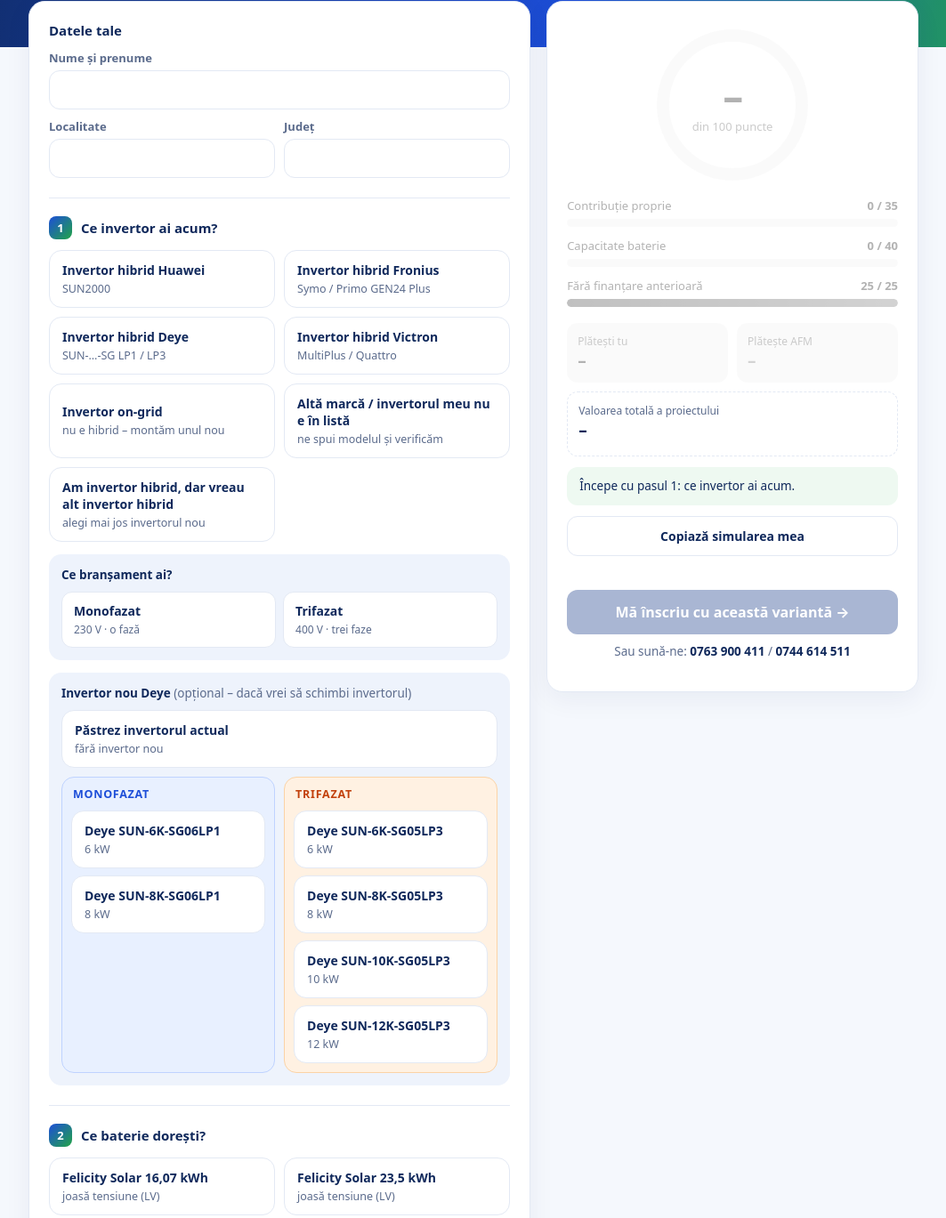
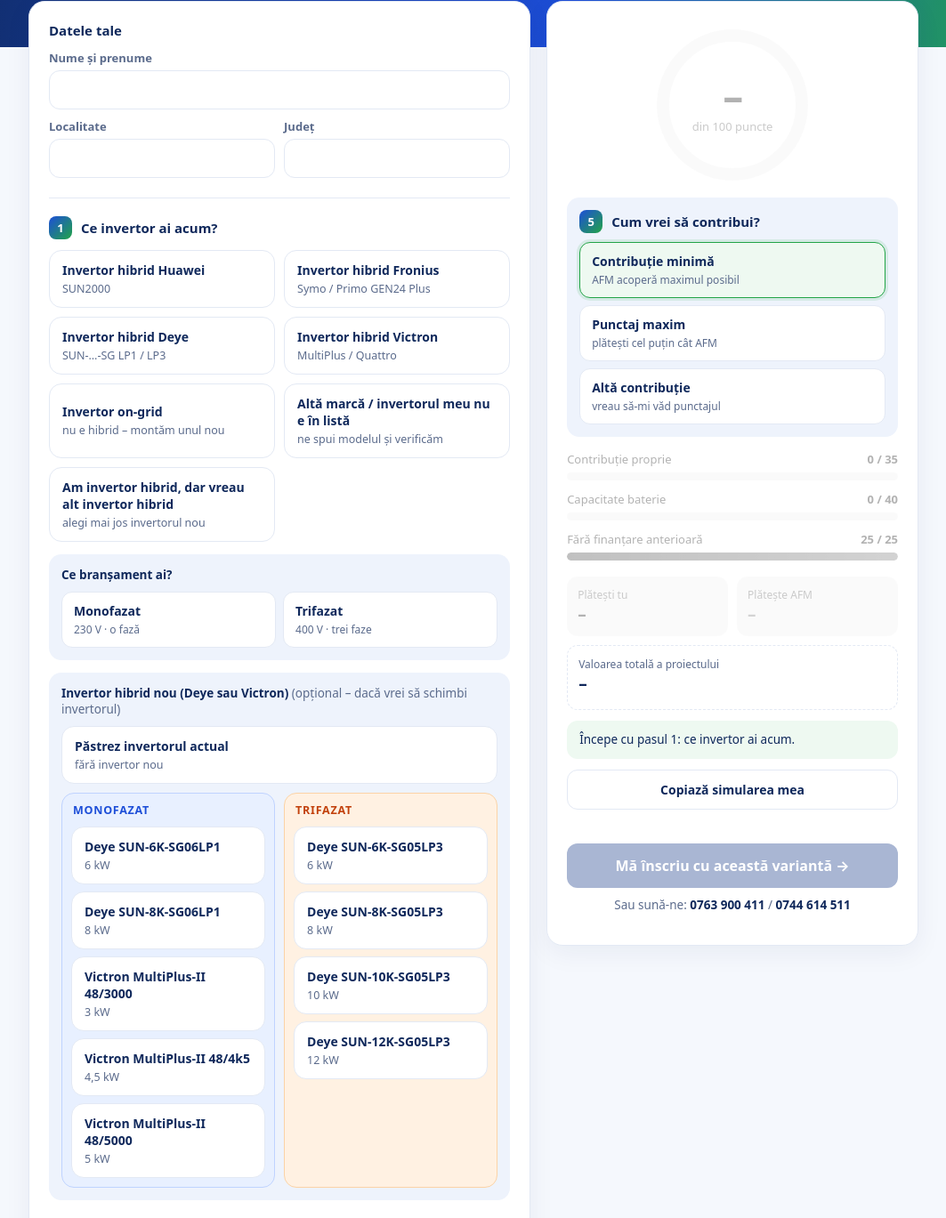
Before and after one commit to Pyxyqa/masi-calculator, a plain HTML site: page index.html in a window 1280 px wide. Shown: the part 283-1652 px from the top of the page at 89% size, without its empty margins (108-1171 px from the left). Drawn offline with Linux system fonts and the light colour scheme.

Commit message:
Victron + smartmeter, combinatie Huawei, butoane contributie sub punctaj

```diff
--- a/index.html
+++ b/index.html
@@ -129,6 +129,10 @@
   .gdpr summary{cursor:pointer;font-weight:700;padding:8px 0;color:var(--navy)}
   .gdpr h4{margin:12px 0 4px;font-size:13.5px}.gdpr p,.gdpr ul{margin:4px 0}.gdpr ul{padding-left:18px}
   footer a{color:var(--navy)}
+  .modebox{margin:4px 0 16px;padding:14px;border-radius:14px;background:var(--soft)}
+  .modebox .step{margin-bottom:10px}
+  .modebox .seg{grid-template-columns:1fr}
+  .modebox .sub{background:#fff}
   footer{max-width:1000px;margin:6px auto 0;font-size:12px;color:var(--muted);line-height:1.55;padding:0 16px 30px}
 </style>
 </head>
@@ -171,7 +175,7 @@
         </div>
       </div>
       <div class="sub" id="newInvBox">
-        <p class="lbl">Invertor nou Deye <span id="niNote" style="font-weight:500;color:var(--muted)"></span></p>
+        <p class="lbl">Invertor hibrid nou (Deye sau Victron) <span id="niNote" style="font-weight:500;color:var(--muted)"></span></p>
         <div class="opts" id="newKeep"></div>
         <div class="cols">
           <div class="col mono" id="colM"><p class="colh">Monofazat</p></div>
@@ -186,32 +190,22 @@
     </div>
     <div class="section">
       <p class="step"><span class="num">3</span>Câte module dorești?</p>
-      <div class="stepper">
+      <div class="stepper" id="stepOne">
         <button id="minus" aria-label="Mai puține module">−</button>
         <span class="n" id="mods">1</span>
         <button id="plus" aria-label="Mai multe module">+</button>
-        <span class="cap">Capacitate totală: <b id="capTxt">–</b></span>
       </div>
+      <div id="stepMix" hidden>
+        <div class="stepper" style="margin-bottom:10px"><button id="m5" aria-label="Mai puține module de 5 kWh">−</button><span class="n" id="n5">1</span><button id="p5" aria-label="Mai multe module de 5 kWh">+</button><span class="cap">× LUNA2000-S1 <b>5 kWh</b></span></div>
+        <div class="stepper"><button id="m7" aria-label="Mai puține module de 6,9 kWh">−</button><span class="n" id="n7">1</span><button id="p7" aria-label="Mai multe module de 6,9 kWh">+</button><span class="cap">× LUNA2000-S1 <b>6,9 kWh</b></span></div>
+      </div>
+      <p class="cap" style="margin:10px 0 0;font-size:14px;color:var(--muted)">Capacitate totală: <b id="capTxt" style="color:var(--ink)">–</b></p>
     </div>
     <div class="section">
       <p class="step"><span class="num">4</span>Ai mai primit bani publici pentru o baterie?</p>
       <div class="seg two" id="prior">
         <button data-p="0" aria-pressed="true">Nu<small>ex. doar panouri prin Casa Verde</small></button>
         <button data-p="1" aria-pressed="false">Da<small>Casa Verde 2024, REPower etc.</small></button>
-      </div>
-    </div>
-    <div class="section">
-      <p class="step"><span class="num">5</span>Cum vrei să contribui?</p>
-      <div class="seg" id="mode">
-        <button data-m="min" aria-pressed="true">Contribuție minimă<small>AFM acoperă maximul posibil</small></button>
-        <button data-m="max" aria-pressed="false">Punctaj maxim<small>plătești cel puțin cât AFM</small></button>
-        <button data-m="custom" aria-pressed="false">Altă contribuție<small>vreau să-mi văd punctajul</small></button>
-      </div>
-      <div class="sub" id="customBox" hidden>
-        <p class="lbl">Ce contribuție dorești?</p>
-        <p class="ctx" id="customCtx"></p>
-        <div class="money-in"><input id="cIn" type="number" inputmode="numeric" min="0" step="100" value="10000"><span>lei</span></div>
-        <p class="note">💡 Pentru punctaj maxim la contribuție (35 de puncte), suma plătită de tine trebuie să fie cel puțin egală cu suma cerută de la AFM, adică minim jumătate din valoarea proiectului.</p>
       </div>
     </div>
   </section>
@@ -227,6 +221,20 @@
         <div class="val"><div><b id="score">–</b><br><span>din 100 puncte</span></div></div>
       </div>
       <div class="verdict" id="verdict"></div>
+    <div id="modeBox" class="modebox">
+      <p class="step"><span class="num">5</span>Cum vrei să contribui?</p>
+      <div class="seg" id="mode">
+        <button data-m="min" aria-pressed="true">Contribuție minimă<small>AFM acoperă maximul posibil</small></button>
+        <button data-m="max" aria-pressed="false">Punctaj maxim<small>plătești cel puțin cât AFM</small></button>
+        <button data-m="custom" aria-pressed="false">Altă contribuție<small>vreau să-mi văd punctajul</small></button>
+      </div>
+      <div class="sub" id="customBox" hidden>
+        <p class="lbl">Ce contribuție dorești?</p>
+        <p class="ctx" id="customCtx"></p>
+        <div class="money-in"><input id="cIn" type="number" inputmode="numeric" min="0" step="100" value="10000"><span>lei</span></div>
+        <p class="note">💡 Pentru punctaj maxim la contribuție (35 de puncte), suma plătită de tine trebuie să fie cel puțin egală cu suma cerută de la AFM, adică minim jumătate din valoarea proiectului.</p>
+      </div>
+    </div>
       <div id="bars"></div>
       <div class="money">
         <div><small>Plătești tu</small><b id="pay">–</b></div>
@@ -266,7 +274,7 @@
 </div>
 </main>
 <footer>
-  Estimare după varianta oficială a ghidului de finanțare AFM Casa Verde Baterii 2026, publicată la 17-11-2026. Punctaj: contribuție proprie maxim 35 p = 37,5 × (contribuția ta ÷ suma cerută de la AFM) − 2,5 (minim 10 p); capacitate maxim 40 p = 4 × kWh − 20 (maximul de la 15 kWh); fără finanțare anterioară pentru stocare 25 p. Finanțarea AFM: cel mult 75% din valoarea bateriei și cel mult 15.000 lei; capacitate minimă 10 kWh. Invertorul nou Deye (obligatoriu la on-grid, opțional în rest) se plătește de client și nu e finanțat de AFM. Prețurile MASI sunt cu TVA și se confirmă printr-o ofertă personalizată; finanțarea se aprobă exclusiv de AFM.<br>
+  Estimare după varianta oficială a ghidului de finanțare AFM Casa Verde Baterii 2026, publicată la 17-11-2026. Punctaj: contribuție proprie maxim 35 p = 37,5 × (contribuția ta ÷ suma cerută de la AFM) − 2,5 (minim 10 p); capacitate maxim 40 p = 4 × kWh − 20 (maximul de la 15 kWh); fără finanțare anterioară pentru stocare 25 p. Finanțarea AFM: cel mult 75% din valoarea bateriei și cel mult 15.000 lei; capacitate minimă 10 kWh. Invertorul nou Deye sau Victron (obligatoriu la on-grid, opțional în rest; la Victron e inclus și smartmeterul Victron) se plătește de client și nu e finanțat de AFM. Prețurile MASI sunt cu TVA și se confirmă printr-o ofertă personalizată; finanțarea se aprobă exclusiv de AFM.<br>
   MASI Smart Energy S.R.L. · m.sima@masismartenergy.ro · <a href="#gdprNote" onclick="document.getElementById('gdprNote').open=true">Date personale (GDPR)</a> · 0763 900 411 / 0744 614 511
   <details class="gdpr" id="gdprNote">
         <summary>Nota de informare privind datele personale (GDPR)</summary>
@@ -297,7 +305,9 @@ const BATS=[
   {id:'LUN5',   name:'Huawei LUNA2000-S1 5 kWh', kwh:5,     mod:9400,  fix:0+5000,    type:'HV'},
   {id:'LUN7',   name:'Huawei LUNA2000-S1 6,9 kWh',kwh:6.9,  mod:13000, fix:0+5000,    type:'HV'},
   {id:'BYD2.56',name:'BYD Battery-Box HVS 2,56 kWh',kwh:2.56,mod:4600, fix:2800+5000, type:'HV'},
-  {id:'RES3.97',name:'Fronius Reserva 3,97 kWh', kwh:3.97,  mod:8200,  fix:5600+5000, type:'HV'}
+  {id:'RES3.97',name:'Fronius Reserva 3,97 kWh', kwh:3.97,  mod:8200,  fix:5600+5000, type:'HV'},
+  // combinație Huawei: module LUNA 5 kWh + LUNA 6,9 kWh (doar la invertor Huawei)
+  {id:'LUNMIX', name:'Huawei LUNA2000-S1 combinat', kwh:0, mod:0, fix:0+5000, type:'HV', mix:1}
 ];
 const NEWINV=[
   {ph:'M',id:'DEY6M', name:'Deye SUN-6K-SG06LP1', d:'6 kW · monofazat',  price:4500+3500},
@@ -305,7 +315,11 @@ const NEWINV=[
   {ph:'T',id:'DEY6T', name:'Deye SUN-6K-SG05LP3', d:'6 kW · trifazat',   price:8200+3500},
   {ph:'T',id:'DEY8T', name:'Deye SUN-8K-SG05LP3', d:'8 kW · trifazat',   price:8600+3500},
   {ph:'T',id:'DEY10T',name:'Deye SUN-10K-SG05LP3',d:'10 kW · trifazat',  price:9000+3500},
-  {ph:'T',id:'DEY12T',name:'Deye SUN-12K-SG05LP3',d:'12 kW · trifazat',  price:10000+3500}
+  {ph:'T',id:'DEY12T',name:'Deye SUN-12K-SG05LP3',d:'12 kW · trifazat',  price:10000+3500},
+  // Victron: invertor + montaj + smartmeter Victron (800 lei) inclus la orice variantă
+  {ph:'M',id:'VIC3M',  name:'Victron MultiPlus-II 48/3000', d:'3 kW · smartmeter inclus',   price:3100+3500+800, vic:1},
+  {ph:'M',id:'VIC4.5M',name:'Victron MultiPlus-II 48/4k5',  d:'4,5 kW · smartmeter inclus', price:4000+3500+800, vic:1},
+  {ph:'M',id:'VIC5M',  name:'Victron MultiPlus-II 48/5000', d:'5 kW · smartmeter inclus',   price:4500+3500+800, vic:1}
 ];
 const INVS=[
   {id:'hua',  name:'Invertor hibrid Huawei', d:'SUN2000'},
@@ -319,14 +333,16 @@ const INVS=[
 const NEED_NEW=id=>id==='grid'||id==='swap';
 // compatibilitate baterii: invertor nou Deye -> doar LV; Huawei -> LUNA; Fronius -> Reserva sau BYD
 function allowed(){
-  if(S.newInv&&S.newInv!=='keep')return {ids:['FEL16','FEL23.5','DYN16','DEY16'],why:'Invertorul hibrid Deye este compatibil doar cu bateriile Felicity Solar, Dyness și Deye.'};
-  if(S.inv==='hua')return {ids:['LUN5','LUN7'],why:'La invertorul Huawei se poate monta doar bateria Huawei LUNA2000. Pentru altă baterie alege un invertor nou Deye.'};
+  const ni=NEWINV.find(x=>x.id===S.newInv);
+  if(ni&&ni.vic)return {ids:['FEL16','FEL23.5'],why:'Invertorul Victron este compatibil doar cu bateriile Felicity Solar.'};
+  if(ni)return {ids:['FEL16','FEL23.5','DYN16','DEY16'],why:'Invertorul hibrid Deye este compatibil doar cu bateriile Felicity Solar, Dyness și Deye.'};
+  if(S.inv==='hua')return {ids:['LUN5','LUN7','LUNMIX'],why:'La invertorul Huawei se poate monta doar bateria Huawei LUNA2000 – poți combina module de 5 kWh și 6,9 kWh. Pentru altă baterie alege un invertor nou.'};
   if(S.inv==='dey')return {ids:['FEL16','FEL23.5','DYN16','DEY16'],why:'La invertorul Deye se pot monta bateriile Felicity Solar, Dyness și Deye.'};
-  if(S.inv==='vic')return {ids:['FEL16','FEL23.5'],why:'La invertorul Victron se pot monta doar bateriile Felicity Solar. Pentru altă baterie alege un invertor nou Deye.'};
-  if(S.inv==='fro')return {ids:['RES3.97','BYD2.56'],why:'La invertorul Fronius se pot monta doar bateriile Fronius Reserva sau BYD Battery-Box HVS. Pentru altă baterie alege un invertor nou Deye.'};
+  if(S.inv==='vic')return {ids:['FEL16','FEL23.5'],why:'La invertorul Victron se pot monta doar bateriile Felicity Solar. Pentru altă baterie alege un invertor nou.'};
+  if(S.inv==='fro')return {ids:['RES3.97','BYD2.56'],why:'La invertorul Fronius se pot monta doar bateriile Fronius Reserva sau BYD Battery-Box HVS. Pentru altă baterie alege un invertor nou.'};
   return null;
 }
-const S={ph:null,tip:'',tel:'',nume:'',loc:'',jud:'',inv:null,newInv:null,bat:null,mods:1,mode:'min',c:10000,prior:0};
+const S={ph:null,tip:'',tel:'',nume:'',loc:'',jud:'',inv:null,newInv:null,bat:null,mods:1,n5:1,n7:1,mode:'min',c:10000,prior:0};
 const $=id=>document.getElementById(id);
 const lei=n=>Math.round(n).toLocaleString('ro-RO')+' lei';
 const pts=n=>(Math.round(n*10)/10).toLocaleString('ro-RO');
@@ -345,11 +361,14 @@ mkOpts($('newKeep'),[{id:'keep',name:'Păstrez invertorul actual',d:'fără inve
 ['M','T'].forEach(ph=>{const box=document.createElement('div');box.style.display='grid';box.style.gap='8px';$('col'+ph).appendChild(box);
   mkOpts(box,NEWINV.filter(x=>x.ph===ph).map(x=>({id:x.id,name:x.name,d:x.d.split('·')[0].trim()})),'newInv');});
 $('phase').querySelectorAll('button').forEach(b=>b.onclick=()=>{S.ph=b.dataset.ph;render()});
-mkOpts($('bats'),BATS.map(b=>({id:b.id,name:b.name,d:(b.type==='LV'?'joasă tensiune (LV)':'înaltă tensiune (HV)')})),'bat',o=>{
+mkOpts($('bats'),BATS.map(b=>({id:b.id,name:b.name,d:b.mix?'module de 5 kWh + 6,9 kWh, în ce combinație vrei':(b.type==='LV'?'joasă tensiune (LV)':'înaltă tensiune (HV)')})),'bat',o=>{
   const b=BATS.find(x=>x.id===o.id); // propune nr. minim de module pentru 10 kWh
+  if(b.mix){S.n5=1;S.n7=1;return;}
   S.mods=Math.max(1,Math.ceil(10/b.kwh-1e-9));});
 $('minus').onclick=()=>{S.mods=Math.max(1,S.mods-1);render()};
 $('plus').onclick=()=>{S.mods=Math.min(20,S.mods+1);render()};
+$('m5').onclick=()=>{S.n5=Math.max(S.n7>0?0:1,S.n5-1);render()};$('p5').onclick=()=>{S.n5=Math.min(10,S.n5+1);render()};
+$('m7').onclick=()=>{S.n7=Math.max(S.n5>0?0:1,S.n7-1);render()};$('p7').onclick=()=>{S.n7=Math.min(10,S.n7+1);render()};
 $('mode').querySelectorAll('button').forEach(b=>b.onclick=()=>{S.mode=b.dataset.m;render()});
 $('prior').querySelectorAll('button').forEach(b=>b.onclick=()=>{S.prior=+b.dataset.p;render()});
 ['nume','loc','jud','invTip','tel'].forEach(k=>$(k).oninput=e=>{S[k==='invTip'?'tip':k]=e.target.value.trim();render(true)});
@@ -357,8 +376,10 @@ $('cIn').oninput=e=>{S.c=Math.max(0,+e.target.value||0);render(true)};
 
 function calc(){
   const b=BATS.find(x=>x.id===S.bat); if(!b) return null;
-  const kwh=S.mods*b.kwh;
-  const batTot=S.mods*b.mod+b.fix;
+  const L5=BATS.find(x=>x.id==='LUN5'),L7=BATS.find(x=>x.id==='LUN7');
+  const kwh=b.mix?S.n5*L5.kwh+S.n7*L7.kwh:S.mods*b.kwh;
+  const batTot=b.mix?S.n5*L5.mod+S.n7*L7.mod+b.fix:S.mods*b.mod+b.fix;
+  const batTxt=b.mix?[S.n5?`${S.n5} × LUNA2000-S1 5 kWh`:'',S.n7?`${S.n7} × LUNA2000-S1 6,9 kWh`:''].filter(Boolean).join(' + '):`${S.mods} × ${b.name}`;
   const ni=NEWINV.find(x=>x.id===S.newInv)||null;
   const inv=ni?ni.price:0;
   const tot=batTot+inv;
@@ -369,13 +390,13 @@ function calc(){
   const pk=clamp(4*kwh-20,0,40);
   const pc=afm>0?clamp(37.5*contrib/afm-2.5,10,35):35;
   const pp=S.prior?0:25;
-  return {b,kwh,batTot,inv,ni,tot,afmMax,cmin,contrib,afm,pk,pc,pp,total:pk+pc+pp};
+  return {b,batTxt,kwh,batTot,inv,ni,tot,afmMax,cmin,contrib,afm,pk,pc,pp,total:pk+pc+pp};
 }
 
 function render(fromInput){
   // marcaje
   $('invs').querySelectorAll('.opt').forEach(e=>e.setAttribute('aria-pressed',e.dataset.id===S.inv));
-  $('niNote').textContent=NEED_NEW(S.inv)?'(obligatoriu: alege invertorul hibrid Deye)':S.newInv==='keep'?'(păstrezi invertorul actual – apasă din nou pe buton dacă vrei unul nou)':'(opțional – dacă vrei să schimbi invertorul)';
+  $('niNote').textContent=NEED_NEW(S.inv)?'(obligatoriu: alege invertorul hibrid nou)':S.newInv==='keep'?'(păstrezi invertorul actual – apasă din nou pe buton dacă vrei unul nou)':'(opțional – dacă vrei să schimbi invertorul)';
   $('phase').querySelectorAll('button').forEach(b=>b.setAttribute('aria-pressed',b.dataset.ph===S.ph));
   const curNi=NEWINV.find(x=>x.id===S.newInv); if(curNi&&S.ph&&curNi.ph!==S.ph)S.newInv=null;
   ['M','T'].forEach(ph=>$('col'+ph).classList.toggle('off',S.newInv==='keep'||(!!S.ph&&S.ph!==ph)));
@@ -385,6 +406,11 @@ function render(fromInput){
   if(al&&S.bat&&!al.ids.includes(S.bat)){S.bat=null;}
   $('bats').querySelectorAll('.opt').forEach(e=>{e.disabled=!!al&&!al.ids.includes(e.dataset.id);e.setAttribute('aria-pressed',e.dataset.id===S.bat);});
   $('batHint').textContent=al?al.why:'';
+  const mixOk=S.inv==='hua'&&!(S.newInv&&S.newInv!=='keep');
+  const mixBtn=$('bats').querySelector('.opt[data-id="LUNMIX"]'); if(mixBtn)mixBtn.style.display=mixOk?'':'none';
+  if(!mixOk&&S.bat==='LUNMIX')S.bat=null;
+  const isMix=S.bat==='LUNMIX'; $('stepOne').style.display=isMix?'none':''; $('stepMix').hidden=!isMix;
+  $('n5').textContent=S.n5; $('n7').textContent=S.n7;
   $('mods').textContent=S.mods;
   $('mode').querySelectorAll('button').forEach(b=>b.setAttribute('aria-pressed',b.dataset.m===S.mode));
   $('prior').querySelectorAll('button').forEach(b=>b.setAttribute('aria-pressed',+b.dataset.p===S.prior));
@@ -413,7 +439,7 @@ function render(fromInput){
   const msgs=[];let blocked=false;
   if(!S.inv)msgs.push(['tip','Începe cu pasul 1: ce invertor ai acum.']);
   if(!S.ph&&S.inv&&S.inv!=='unk')msgs.push(['tip','Spune-ne și ce branșament ai: monofazat sau trifazat.']);
-  if(NEED_NEW(S.inv)&&!(S.newInv&&S.newInv!=='keep')){msgs.push(['tip','Alege invertorul hibrid Deye nou pe care îl dorești.']);blocked=true;}
+  if(NEED_NEW(S.inv)&&!(S.newInv&&S.newInv!=='keep')){msgs.push(['tip','Alege invertorul hibrid nou pe care îl dorești.']);blocked=true;}
   if(!r){
     $('capTxt').textContent='–';
     if(S.inv)msgs.push(['tip','Alege bateria la pasul 2.']);
@@ -449,11 +475,11 @@ function show(r,msgs,blocked){
     $('verdict').textContent=t>=99.95?'Punctaj maxim – cele mai bune șanse 🎉':t>90?'Punctaj bun':t>=75?'Punctaj slab – vezi sfaturile de mai jos':'Punctaj foarte slab – vezi sfaturile de mai jos';
     $('bars').innerHTML=bars(r);
     $('pay').textContent=lei(r.contrib);$('afm').textContent=lei(r.afm);$('tot').textContent=lei(r.tot);
-    $('incl').textContent=r.inv?`Include bateria și invertorul ${r.ni.name}, instalare, configurare, verificare priză de pământ, punere în funcțiune și actualizare dosar prosumator.`:'Include BMS și actualizare dosar prosumator.';
+    $('incl').textContent=r.inv?`Include bateria și invertorul ${r.ni.name}${r.ni.vic?' (smartmeter Victron inclus)':''}, instalare, configurare, verificare priză de pământ, punere în funcțiune și actualizare dosar prosumator.`:'Include BMS și actualizare dosar prosumator.';
     $('cta').classList.remove('off');
     const inv=INVS.find(x=>x.id===S.inv);
     const cine=[S.nume,[S.loc,S.jud?'jud. '+S.jud:''].filter(Boolean).join(', ')].filter(Boolean).join(' – ');
-    window.__summary=`Simulare Casa Verde Baterii 2026 (MASI)${cine?' – '+cine:''}: branșament ${S.ph==='M'?'monofazat':S.ph==='T'?'trifazat':'-'}; invertor actual ${inv?inv.name.toLowerCase():'-'}${r.ni?', invertor nou '+r.ni.name:''}; baterie ${S.mods} × ${r.b.name} = ${kwhTxt(r.kwh)}; valoare proiect ${lei(r.tot)}, plătesc eu ${lei(r.contrib)}, AFM ${lei(r.afm)}; ${S.prior?'am':'nu am'} mai primit bani publici pentru baterie → ${pts(t)} puncte.`;
+    window.__summary=`Simulare Casa Verde Baterii 2026 (MASI)${cine?' – '+cine:''}: branșament ${S.ph==='M'?'monofazat':S.ph==='T'?'trifazat':'-'}; invertor actual ${inv?inv.name.toLowerCase():'-'}${r.ni?', invertor nou '+r.ni.name+(r.ni.vic?' + smartmeter Victron':''):''}; baterie ${r.batTxt} = ${kwhTxt(r.kwh)}; valoare proiect ${lei(r.tot)}, plătesc eu ${lei(r.contrib)}, AFM ${lei(r.afm)}; ${S.prior?'am':'nu am'} mai primit bani publici pentru baterie → ${pts(t)} puncte.`;
   }
   if(!$('docs').hidden&&typeof syncDocs==='function')syncDocs();
   $('msgs').innerHTML=msgs.map(([k,x])=>`<div class="${k}">${x}</div>`).join('');
@@ -494,7 +520,7 @@ $('copy').onclick=async()=>{
 };
 render();
 /* ===== Mereu ultima versiune ===== */
-const APP_VER='2026-11-18-a';
+const APP_VER='2026-11-21-a';
 fetch(location.pathname+'?_='+Date.now(),{cache:'no-store'}).then(r=>r.text()).then(t=>{
   const m=t.match(/APP_VER='([^']+)'/);
   if(m&&m[1]!==APP_VER&&!sessionStorage.getItem('upd_'+m[1])){
```
